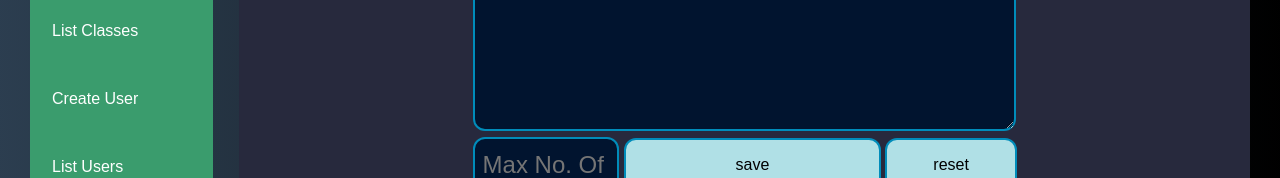
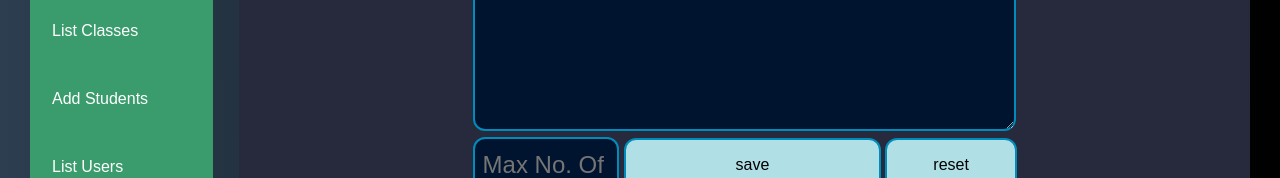
Before and after one commit to hosseindehghanipour1998/onlineClass-Backend, a Vue app in the folder online-class/: page / in a window 1280 px wide. Shown: the part 326-504 px from the top of the page. Built offline with nearby package versions, Linux system fonts and the light colour scheme; what vue-particles would draw is missing.

Commit message:
FRixed some bugs

```diff
--- a/online-class/src/components/VerticalList/SideBar.vue
+++ b/online-class/src/components/VerticalList/SideBar.vue
@@ -23,7 +23,7 @@ export default {
                 {Text :"List Quizes", Emit : "LQ"},
                 {Text :"Create Class", Emit : "CC"},
                 {Text :"List Classes", Emit : "LC"},
-                {Text :"Create User", Emit : "CU"},
+                {Text :"Add Students", Emit : "AS"},
                 {Text :"List Users",Emit : "LU"}
             ],
         }
```
